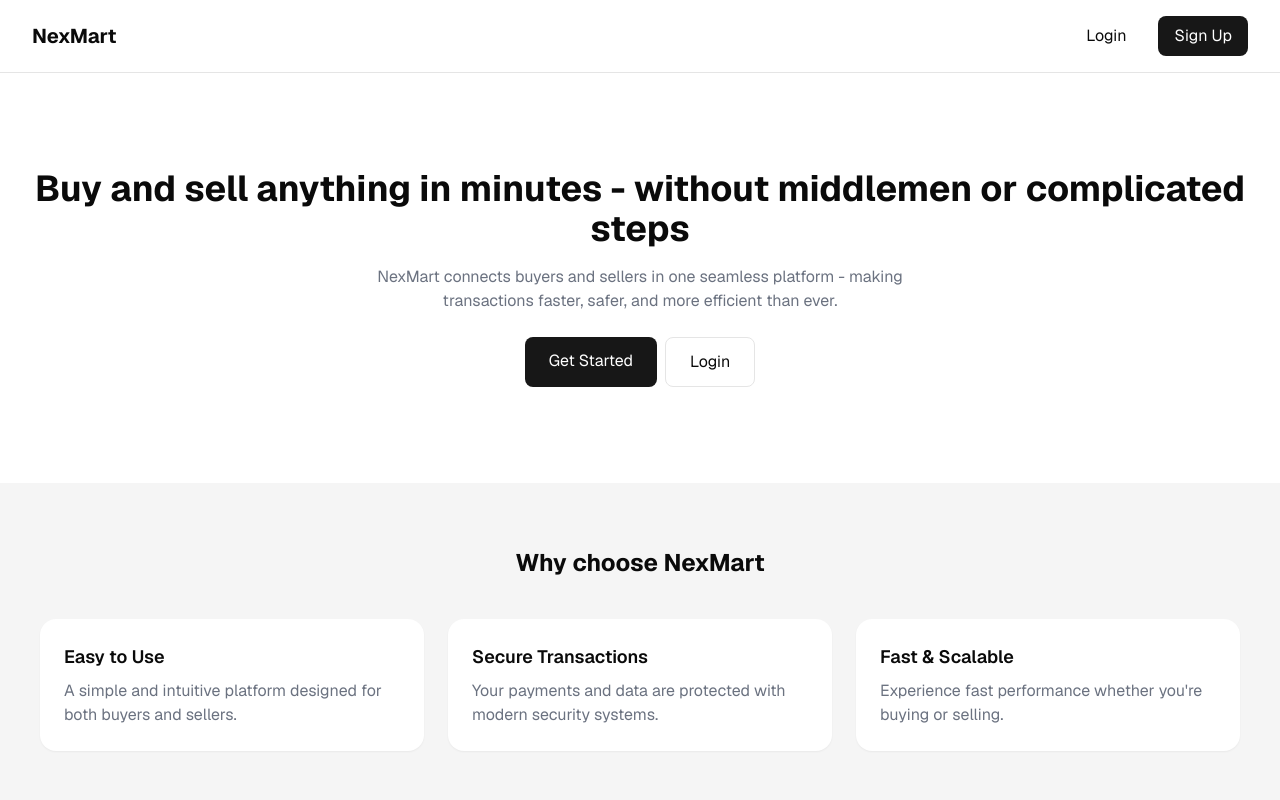
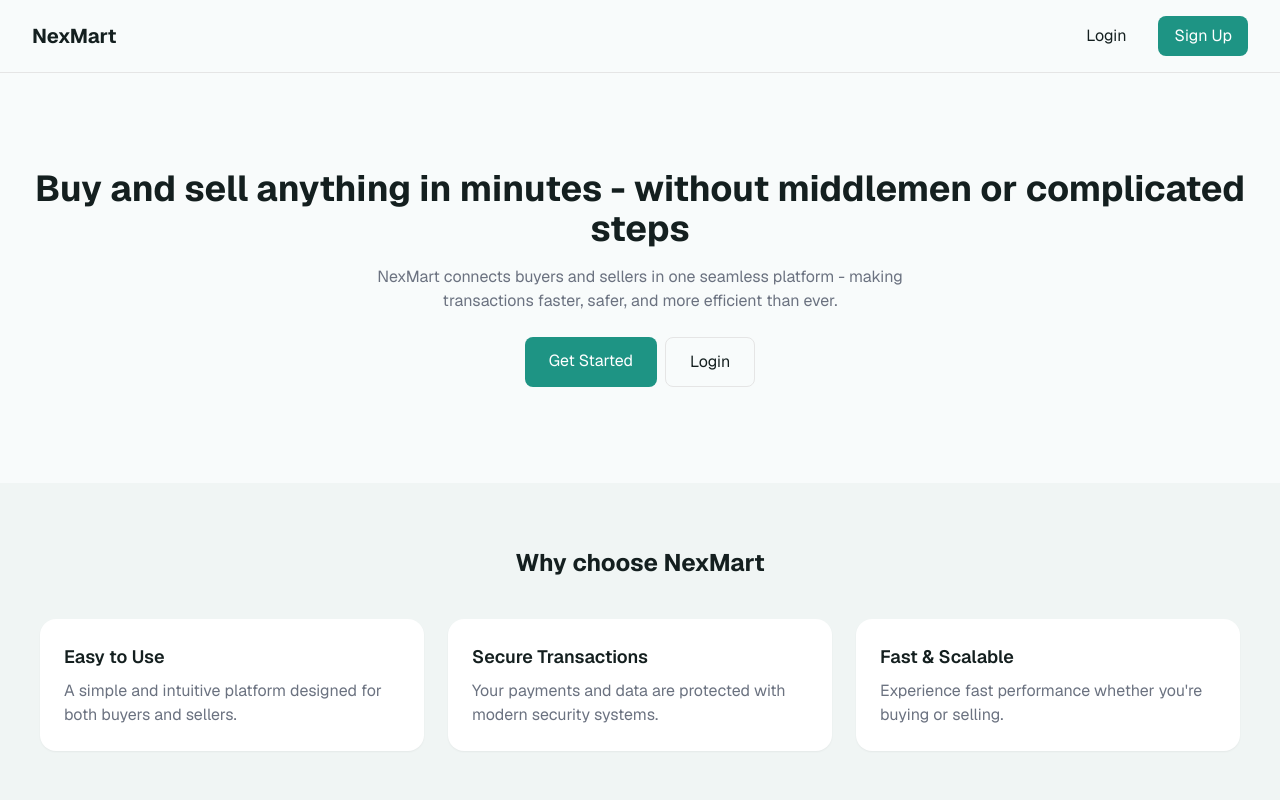
Before and after one commit to jasonkhoo05/Marketplace-Platform, a Next.js app in the folder nexmart/: page / in a window 1280 px wide. Shown: the top 800 px of the page. Built offline with nearby package versions, Linux system fonts and the light colour scheme.

Commit message:
feature: Modified global.css for the landing page

```diff
--- a/nexmart/app/globals.css
+++ b/nexmart/app/globals.css
@@ -4,17 +4,17 @@
 
 @layer base {
   :root {
-    --background: 0 0% 100%;
-    --foreground: 0 0% 3.9%;
+    --background: 180 30% 98%;
+    --foreground: 180 20% 10%;
     --card: 0 0% 100%;
     --card-foreground: 0 0% 3.9%;
     --popover: 0 0% 100%;
     --popover-foreground: 0 0% 3.9%;
-    --primary: 0 0% 9%;
-    --primary-foreground: 0 0% 98%;
-    --secondary: 0 0% 96.1%;
+    --primary: 172 66% 35%;
+    --primary-foreground: 0 0% 100%;
+    --secondary: 172 30% 92%;
     --secondary-foreground: 0 0% 9%;
-    --muted: 0 0% 96.1%;
+    --muted: 172 20% 95%;
     --muted-foreground: 0 0% 45.1%;
     --accent: 0 0% 96.1%;
     --accent-foreground: 0 0% 9%;
@@ -66,3 +66,10 @@
     @apply bg-background text-foreground;
   }
 }
+
+@layer base {
+  html,
+  body {
+    @apply h-full w-full m-0;
+  }
+}
```
